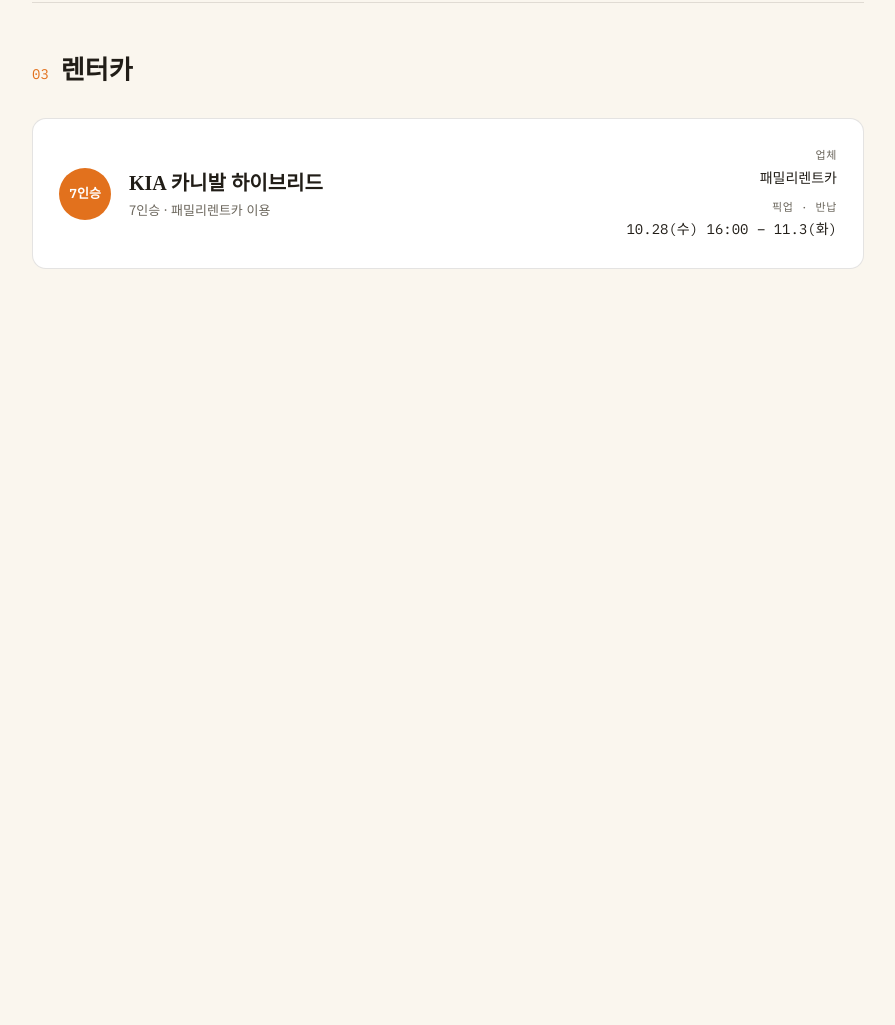
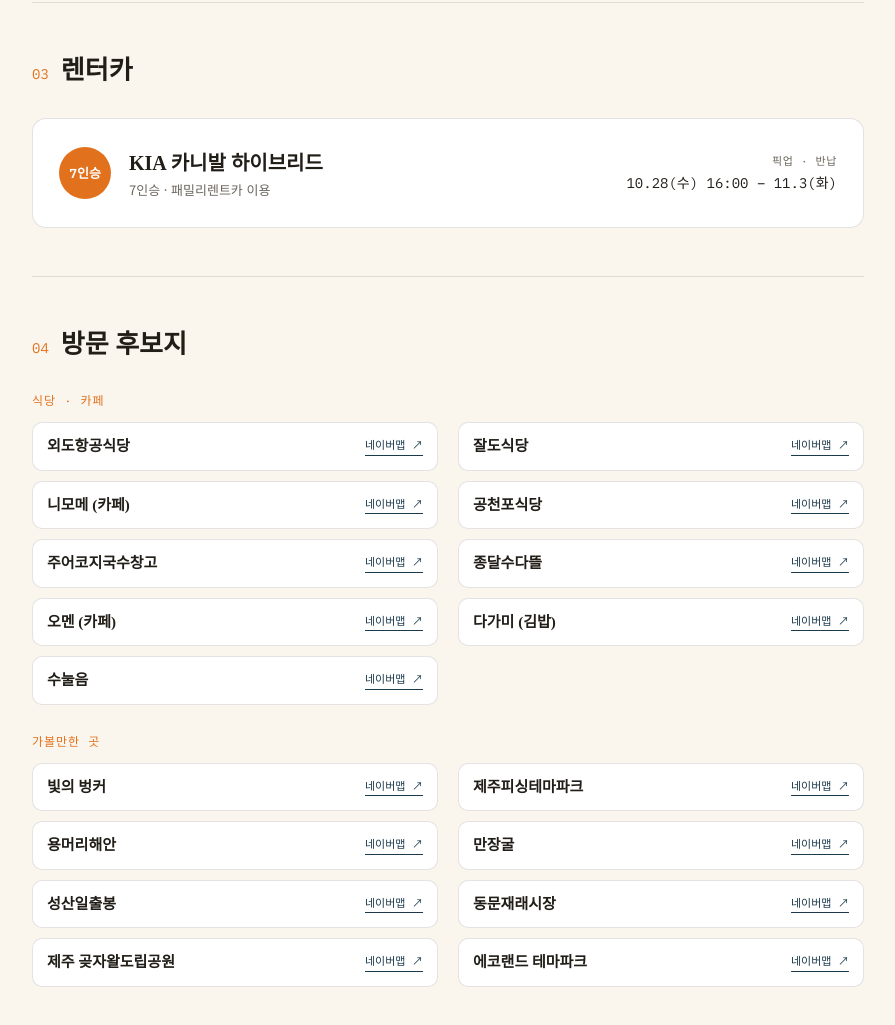
Before and after one commit to sbaik-kma/26Oct_Jeju, a plain HTML site: page index.html in a window 1280 px wide. Shown: the part 1394-2419 px from the top of the page, without its empty margins (192-1087 px from the left). Before the commit the page ends 1791 px from the top, so only its background shows below. Drawn offline with Linux system fonts and the light colour scheme.

Commit message:
Add files via upload

```diff
--- a/index.html
+++ b/index.html
@@ -69,6 +69,50 @@
   .car-period{ font-family:'IBM Plex Mono', monospace; font-size:14px; text-align:right; color:var(--ink); }
   .car-period .label{ display:block; font-size:11px; color:var(--grey); letter-spacing:0.06em; margin-bottom:4px; }
   .note{ margin-top:14px; font-size:12px; color:var(--grey); }
+  .spot-group{ margin-bottom:28px; }
+  .spot-group:last-child{ margin-bottom:0; }
+  .spot-group-title{
+    font-family:'IBM Plex Mono', monospace;
+    font-size:12px;
+    letter-spacing:0.08em;
+    color:var(--orange);
+    text-transform:uppercase;
+    margin-bottom:12px;
+  }
+  .spot-grid{
+    display:grid;
+    grid-template-columns:1fr 1fr;
+    gap:10px 20px;
+  }
+  .spot-chip{
+    display:flex;
+    justify-content:space-between;
+    align-items:center;
+    gap:10px;
+    padding:12px 14px;
+    background:#fff;
+    border:1px solid var(--line);
+    border-radius:10px;
+  }
+  .spot-chip h3{
+    font-family:'Noto Serif KR', serif;
+    font-size:15px;
+    font-weight:700;
+  }
+  .spot-chip a{
+    font-family:'IBM Plex Mono', monospace;
+    font-size:11px;
+    color:var(--navy);
+    text-decoration:none;
+    white-space:nowrap;
+    border-bottom:1px solid var(--navy);
+    padding-bottom:1px;
+    flex-shrink:0;
+  }
+  .spot-chip a:hover{ color:var(--orange); border-color:var(--orange); }
+  @media (max-width:640px){
+    .spot-grid{ grid-template-columns:1fr; }
+  }
   @media (max-width:640px){
     .pass-row{ grid-template-columns:1fr; }
     .stay{ grid-template-columns:56px 64px 1fr; gap:14px; }
@@ -166,7 +210,7 @@
     </div>
   </div>
 
-  <div class="section" style="border-bottom:none;">
+  <div class="section">
     <div class="section-head">
       <span class="section-num">03</span>
       <span class="section-title">렌터카</span>
@@ -180,10 +224,42 @@
         </div>
       </div>
       <div class="car-period">
-        <span class="label">업체</span>
-        패밀리렌트카
-        <span class="label" style="margin-top:10px;">픽업 · 반납</span>
+        <span class="label">픽업 · 반납</span>
         10.28(수) 16:00 – 11.3(화)
+      </div>
+    </div>
+  </div>
+
+  <div class="section" style="border-bottom:none;">
+    <div class="section-head">
+      <span class="section-num">04</span>
+      <span class="section-title">방문 후보지</span>
+    </div>
+    <div class="spot-group">
+      <div class="spot-group-title">식당 · 카페</div>
+      <div class="spot-grid">
+        <div class="spot-chip"><h3>외도항공식당</h3><a href="https://naver.me/GDa2IsGE" target="_blank" rel="noopener">네이버맵 ↗</a></div>
+        <div class="spot-chip"><h3>잘도식당</h3><a href="https://naver.me/5wWeErTg" target="_blank" rel="noopener">네이버맵 ↗</a></div>
+        <div class="spot-chip"><h3>니모메 (카페)</h3><a href="https://naver.me/FHlgHWPc" target="_blank" rel="noopener">네이버맵 ↗</a></div>
+        <div class="spot-chip"><h3>공천포식당</h3><a href="https://naver.me/xwmqSORZ" target="_blank" rel="noopener">네이버맵 ↗</a></div>
+        <div class="spot-chip"><h3>주어코지국수창고</h3><a href="https://naver.me/x5GreJ5k" target="_blank" rel="noopener">네이버맵 ↗</a></div>
+        <div class="spot-chip"><h3>종달수다뜰</h3><a href="https://naver.me/xgNSESlD" target="_blank" rel="noopener">네이버맵 ↗</a></div>
+        <div class="spot-chip"><h3>오멘 (카페)</h3><a href="https://naver.me/xa5RrKbu" target="_blank" rel="noopener">네이버맵 ↗</a></div>
+        <div class="spot-chip"><h3>다가미 (김밥)</h3><a href="https://naver.me/FhUL2eB5" target="_blank" rel="noopener">네이버맵 ↗</a></div>
+        <div class="spot-chip"><h3>수눌음</h3><a href="https://naver.me/G9r5APjP" target="_blank" rel="noopener">네이버맵 ↗</a></div>
+      </div>
+    </div>
+    <div class="spot-group">
+      <div class="spot-group-title">가볼만한 곳</div>
+      <div class="spot-grid">
+        <div class="spot-chip"><h3>빛의 벙커</h3><a href="https://naver.me/xcnaMIV3" target="_blank" rel="noopener">네이버맵 ↗</a></div>
+        <div class="spot-chip"><h3>제주피싱테마파크</h3><a href="https://naver.me/xMjKrgLF" target="_blank" rel="noopener">네이버맵 ↗</a></div>
+        <div class="spot-chip"><h3>용머리해안</h3><a href="https://naver.me/55rm7lSA" target="_blank" rel="noopener">네이버맵 ↗</a></div>
+        <div class="spot-chip"><h3>만장굴</h3><a href="https://naver.me/GB3gxXCo" target="_blank" rel="noopener">네이버맵 ↗</a></div>
+        <div class="spot-chip"><h3>성산일출봉</h3><a href="https://naver.me/xa5Rn5U3" target="_blank" rel="noopener">네이버맵 ↗</a></div>
+        <div class="spot-chip"><h3>동문재래시장</h3><a href="https://naver.me/xeAfYFPG" target="_blank" rel="noopener">네이버맵 ↗</a></div>
+        <div class="spot-chip"><h3>제주 곶자왈도립공원</h3><a href="https://naver.me/xRhEQ3TG" target="_blank" rel="noopener">네이버맵 ↗</a></div>
+        <div class="spot-chip"><h3>에코랜드 테마파크</h3><a href="https://naver.me/GMmgqDjq" target="_blank" rel="noopener">네이버맵 ↗</a></div>
       </div>
     </div>
   </div>
```
